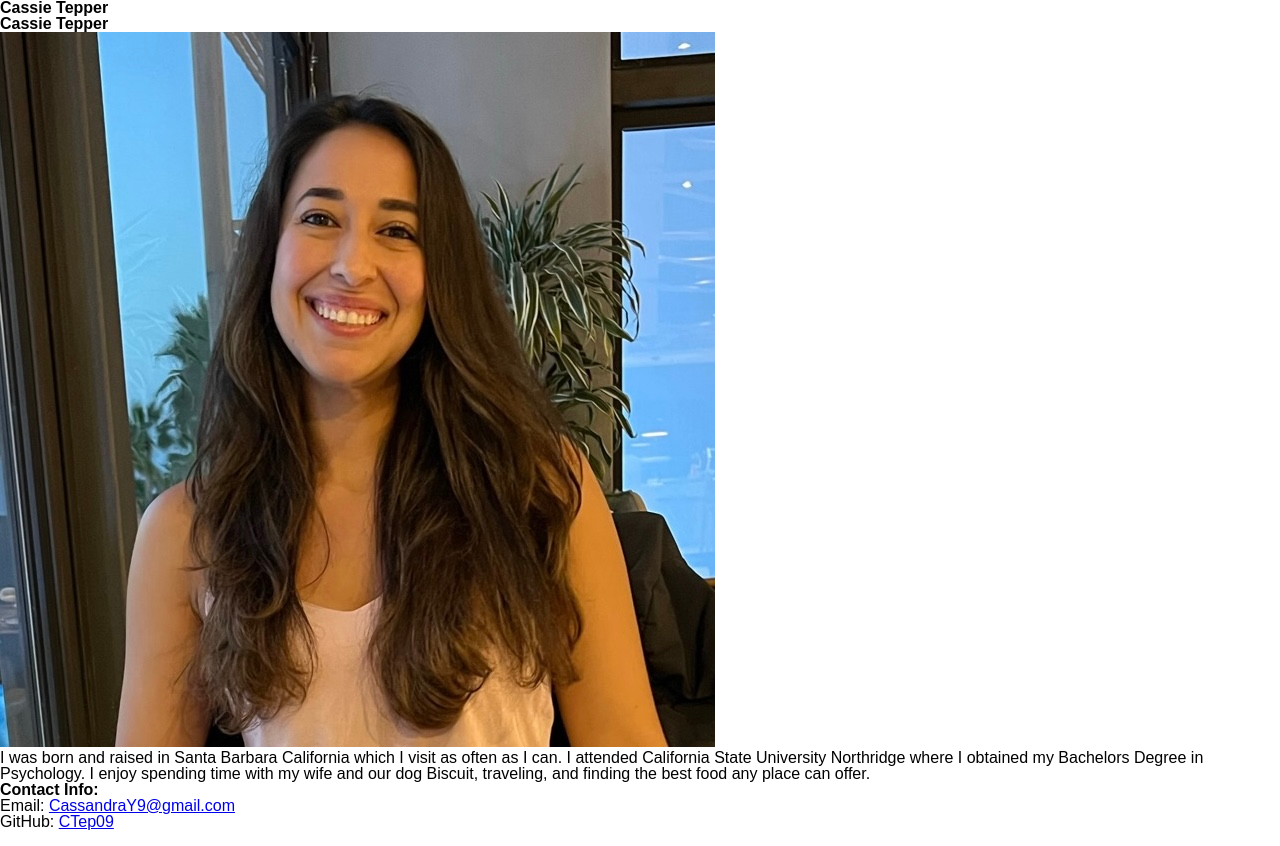
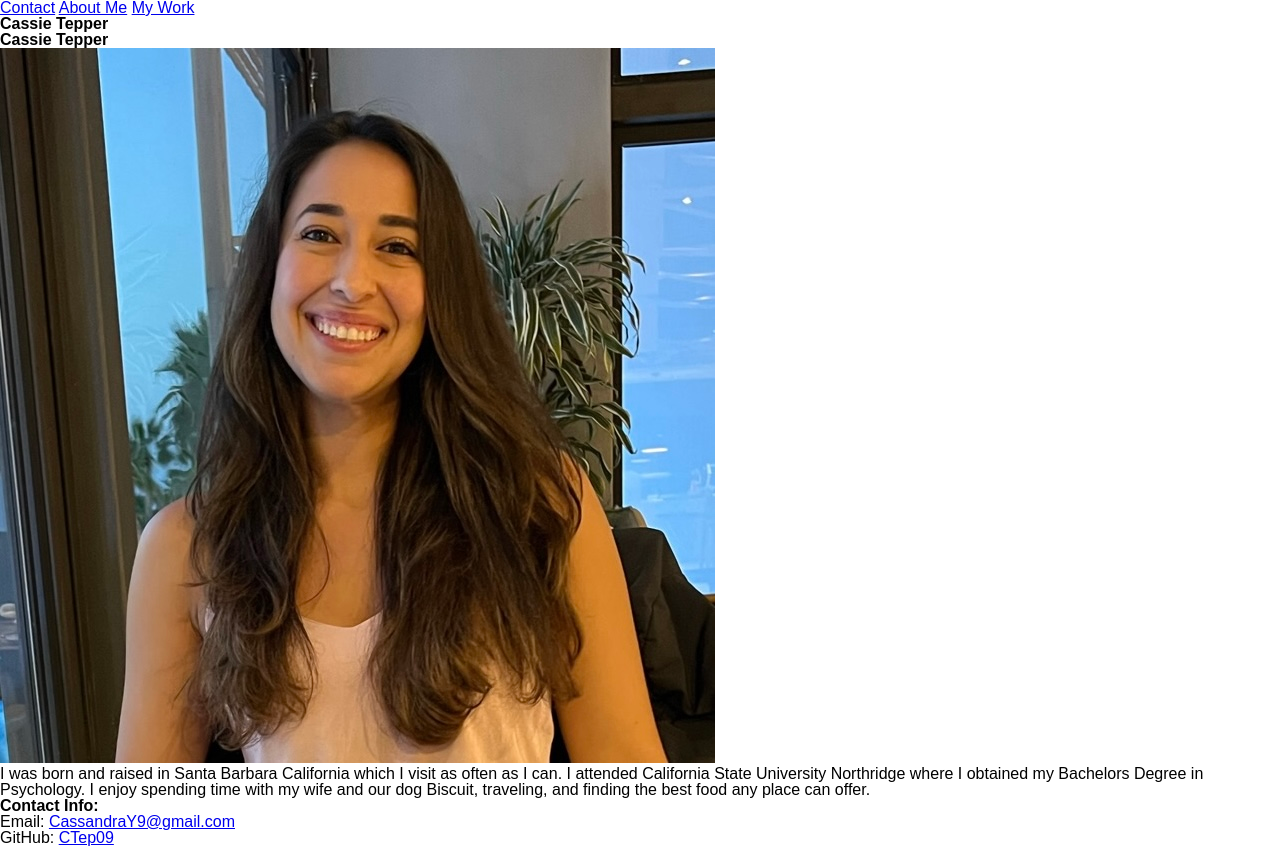
Before and after one commit to CTep09/Cassie-Tepper-Portfolio, a plain HTML site: page index.html in a window 1280 px wide. Drawn offline with Linux system fonts and the light colour scheme.

Commit message:
Nav bar created

```diff
--- a/index.html
+++ b/index.html
@@ -9,12 +9,17 @@
     <link rel="stylesheet" href="./assets/style.css" />
 </head>
 
+<nav>
+    <a href="#contact">Contact</a>
+    <a href="#about-me">About Me</a>
+    <a href="#projects">My Work</a>
+</nav>
 
 <body>
     <header>
         <h1>Cassie Tepper</h1>
     </header>
-    <!-- <article> -->
+
     <section>
         <h2>Cassie Tepper</h2>
         <img src="./assets/Cassie-Tepper.JPG" alt="Cassie Tepper"/>
@@ -23,6 +28,7 @@
     </section>
 
     <section>
+        <div id="contact"></div>
         <h3>Contact Info:</h3>
         <ul>
             <li>Email: <a href="mailto:cassandray9@gmail.com">CassandraY9@gmail.com</a></li>
@@ -30,5 +36,4 @@
         </ul>
 
     </section>
-<!-- </article> -->
 </body>
```
